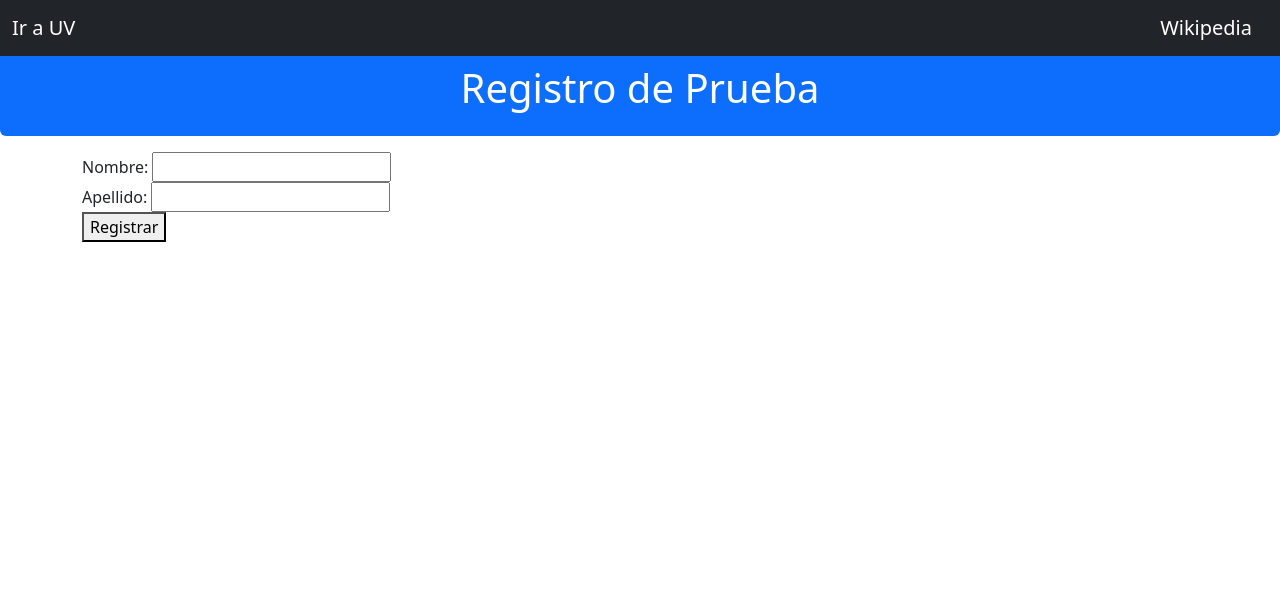
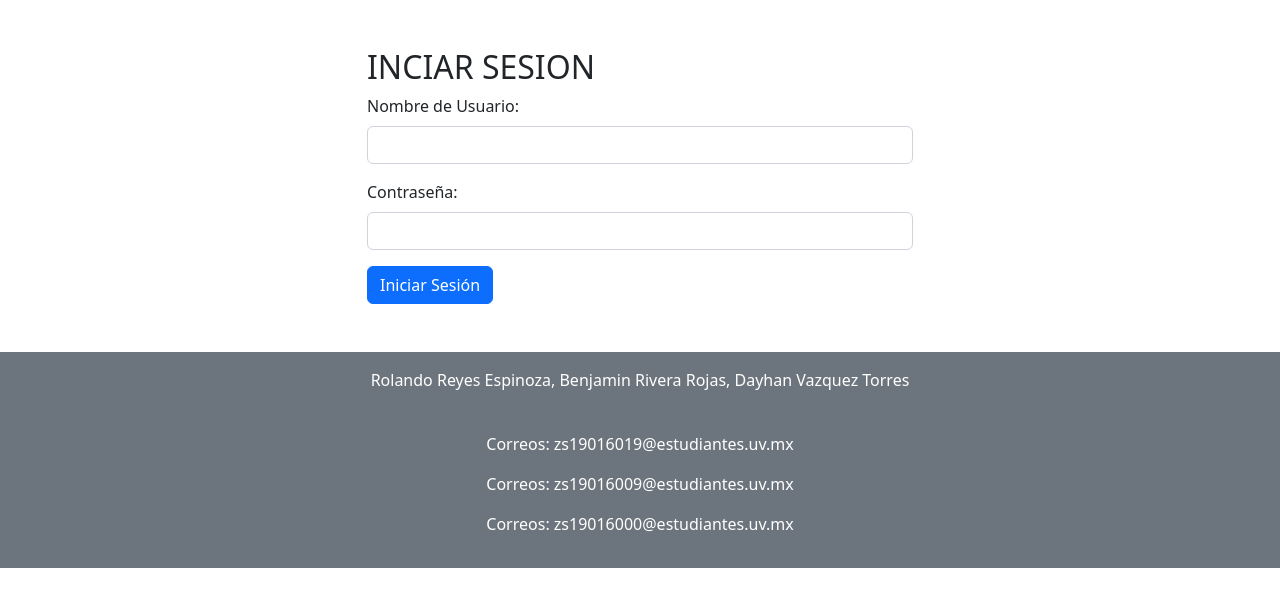
Before and after one commit to Sonicrojas321/Proyecto-ProgramacionSegura, a Django app: page / in a window 1280 px wide. Shown: the top 607 px of the page. Run offline with Django 4.2, Linux system fonts and the light colour scheme.

Commit message:
inicio de sesion y registro alumno

```diff
--- a/proyectoSegura/proyectoSegura/templates/base.html
+++ b/proyectoSegura/proyectoSegura/templates/base.html
@@ -1,35 +1,64 @@
-
 <!DOCTYPE html>
 
 <html lang="es-MX">
 <head>
     <title>{% block titulo %}{% endblock %}</title>
+    <link rel="icon" href="https://imgs.search.brave.com/uIj5oIg9omq_A3S6aGcekALAD7yWWTCDpx3UqbD0qRw/rs:fit:860:0:0/g:ce/aHR0cHM6Ly91cGxv/YWQud2lraW1lZGlh/Lm9yZy93aWtpcGVk/aWEvY29tbW9ucy8y/LzJjL0xvZ28tVVYu/anBn" type="image/x-icon">
     <meta charset="utf-8">
     <meta name="viewport" content="width=device-width, initial-scale=1">
     <link href="https://cdn.jsdelivr.net/npm/bootstrap@5.2.1/dist/css/bootstrap.min.css" rel="stylesheet">
+    <script src="https://ajax.googleapis.com/ajax/libs/jquery/3.6.0/jquery.min.js"></script>
     <script src="https://cdn.jsdelivr.net/npm/bootstrap@5.2.1/dist/js/bootstrap.bundle.min.js"></script>
-    <script src="https://ajax.googleapis.com/ajax/libs/jquery/3.6.0/jquery.min.js"></script>
+
     {% block scripts %}{% endblock %}
-    {% block estilos %}{% endblock %}
 </head>
 
-  <body>
+<body class="bg-light">
 
-    <header class="container-fluid text-center bg-primary pt-5 pb-3 mt-3
-		   mb-3 rounded text-white">
+<header class="container-fluid text-center bg-primary pt-5 pb-3 mt-3 mb-3 rounded text-white">
     <h1>{% block encabezado %}{% endblock %}</h1>
 </header>
 
-
-    <nav class="navbar navbar-expand-sm bg-dark navbar-dark fixed-top">
+<!-- Menú hamburguesa -->
+<nav class="navbar navbar-expand-lg navbar-dark bg-info fixed-top">
     <div class="container-fluid">
-	<a class="navbar-brand" href="https://www.uv.mx">Ir a UV</a>
-	<a class="navbar-brand" href="https://wikipedia.org">Wikipedia</a>
+        <button class="navbar-toggler" type="button" data-bs-toggle="collapse" data-bs-target="#navbarNav" aria-controls="navbarNav" aria-expanded="false" aria-label="Toggle navigation">
+            <span class="navbar-toggler-icon"></span>
+        </button>
+        <div class="collapse navbar-collapse" id="navbarNav">
+            <ul class="navbar-nav fw-bold text-dark">
+                <li class="nav-item">
+                    <a class="nav-link" href="">Registrar ejercicio</a>
+                </li>
+                <li class="nav-item">
+                    <a class="nav-link" href="/">Ver ejercicio</a>
+                </li>
+                <li class="nav-item">
+                    <a class="nav-link" href="/">Puntaje</a>
+                </li>
+                <li class="nav-item">
+                    <a class="nav-link" href="/"> lista ejercicios</a>
+                </li>
+            </ul>
+        </div>
     </div>
 </nav>
 
-    <section class="container">
-      {% block contenido%}{% endblock %}
+<section class="container mt-5">
+    <div class="row justify-content-center">
+        <div class="col-md-8">
+            {% block contenido %}{% endblock %}
+        </div>
+    </div>
 </section>
+
+<!-- Footer -->
+<footer class="container-fluid text-center bg-secondary text-white p-3 mt-5">
+    <p>Rolando Reyes Espinoza, Benjamin Rivera Rojas, Dayhan Vazquez Torres</p>
+    <p>Correos: zs19016019@estudiantes.uv.mx</p>
+    <p>Correos: zs19016009@estudiantes.uv.mx</p>
+    <p>Correos: zs19016000@estudiantes.uv.mx</p>
+</footer>
+
 </body>
 </html>
--- /dev/null
+++ b/proyectoSegura/proyectoSegura/templates/login.html
@@ -0,0 +1,59 @@
+<!-- login.html -->
+
+<!DOCTYPE html>
+<html lang="es-MX">
+<head>
+    <title>INICIAR SESION</title>
+    <meta charset="utf-8">
+    <meta name="viewport" content="width=device-width, initial-scale=1">
+    <link href="https://cdn.jsdelivr.net/npm/bootstrap@5.2.1/dist/css/bootstrap.min.css" rel="stylesheet">
+    <script src="https://ajax.googleapis.com/ajax/libs/jquery/3.6.0/jquery.min.js"></script>
+    <script src="https://cdn.jsdelivr.net/npm/bootstrap@5.2.1/dist/js/bootstrap.bundle.min.js"></script>
+</head>
+<body>
+
+<div class="container">
+    <div class="row justify-content-center mt-5">
+        <div class="col-md-6">
+            <h2>INCIAR SESION</h2>
+            {% if messages %}
+            <ul class="messages">
+              {% for message in messages %}
+                <li{% if message.tags %} class="{{ message.tags }}"{% endif %}>{{ message }}</li>
+              {% endfor %}
+            </ul>
+          {% endif %}
+            <form method="post">
+                {% csrf_token %}
+
+                <div class="mb-3">
+                    <label for="username" class="form-label">Nombre de Usuario:</label>
+                    <input type="text" class="form-control" name="username" required>
+                </div>
+
+                <div class="mb-3">
+                    <label for="password" class="form-label">Contraseña:</label>
+                    <input type="password" class="form-control" name="password" required>
+                </div>
+
+                <button type="submit" class="btn btn-primary">Iniciar Sesión</button>
+            </form>
+
+            {% if error_message %}
+                <div class="alert alert-danger mt-3" role="alert">
+                    {{ error_message }}
+                </div>
+            {% endif %}
+        </div>
+    </div>
+</div>
+<br><br>
+<footer class="container-fluid text-center bg-secondary text-white p-3">
+    <p>Rolando Reyes Espinoza, Benjamin Rivera Rojas, Dayhan Vazquez Torres</p> <br>
+    <p>Correos: zs19016019@estudiantes.uv.mx</p>
+    <p>Correos: zs19016009@estudiantes.uv.mx</p>
+    <p>Correos: zs19016000@estudiantes.uv.mx</p>
+  </footer>
+</body>
+
+</html>
--- a/proyectoSegura/proyectoSegura/urls.py
+++ b/proyectoSegura/proyectoSegura/urls.py
@@ -21,5 +21,7 @@ from proyectoSegura import views
 urlpatterns = [
     path('admin/', admin.site.urls),
     path('', views.hello),
-    path('lista/', views.lista_ejercicios)
+    path('registro/', views.registrarAlumno),
+    path('lista/', views.lista_ejercicios),
+    #path('login/', views.login),
 ]
--- a/proyectoSegura/proyectoSegura/views.py
+++ b/proyectoSegura/proyectoSegura/views.py
@@ -7,7 +7,10 @@ from db import models
 
 
 def hello(request):
-    return render(request, "prueba.html")
+    return render(request, "login.html")
+
+def registrarAlumno(request):
+    return render(request, "registro.html")
 
 def lista_ejercicios(request) -> HttpResponse:
     """Función que regresa la página donde se mostrarán el listado de ejercicios
@@ -19,3 +22,6 @@ def lista_ejercicios(request) -> HttpResponse:
         HttpResponse: _description_
     """
     return render(request, "listaejercicios.html")
+
+#def login(request):
+ #   return render(request, "login.html")
```
Also changed, not shown: proyectoSegura/proyectoSegura/templates/registro.html (added, +35 -0 lines). Lines whose indentation alone changed are shown as unchanged.
